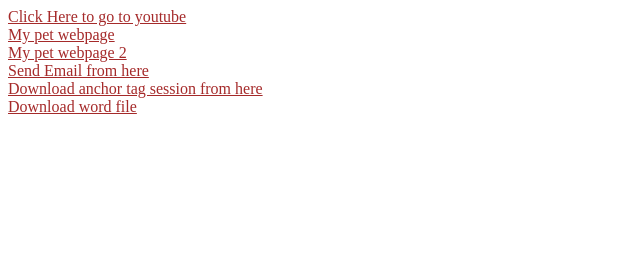
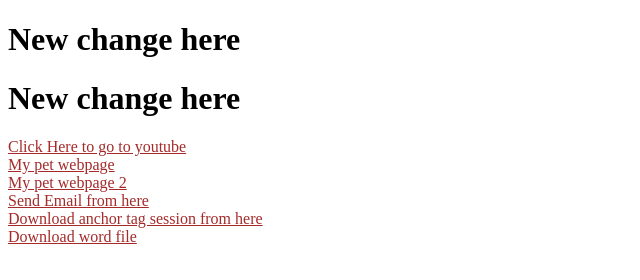
Before and after one commit to junaid-06/myrepo, a plain HTML site: page fn366/index.html in a window 1280 px wide. Shown: the whole page, without its empty margins (0-640 px from the left). Drawn offline with Linux system fonts and the light colour scheme.

Commit message:
add 2 h1 tags

```diff
--- a/fn366/index.html
+++ b/fn366/index.html
@@ -18,6 +18,8 @@
 		</style>
 	</head>
 	<body>
+		<h1>New change here</h1>
+		<h1>New change here</h1>
 		<!-- color changing work -->
 		<!-- <h1 style="color: blue;">hello my name is robot</h1>
 		<h2 style="color: rgb(104, 35, 163);">humans made me</h2>
```
